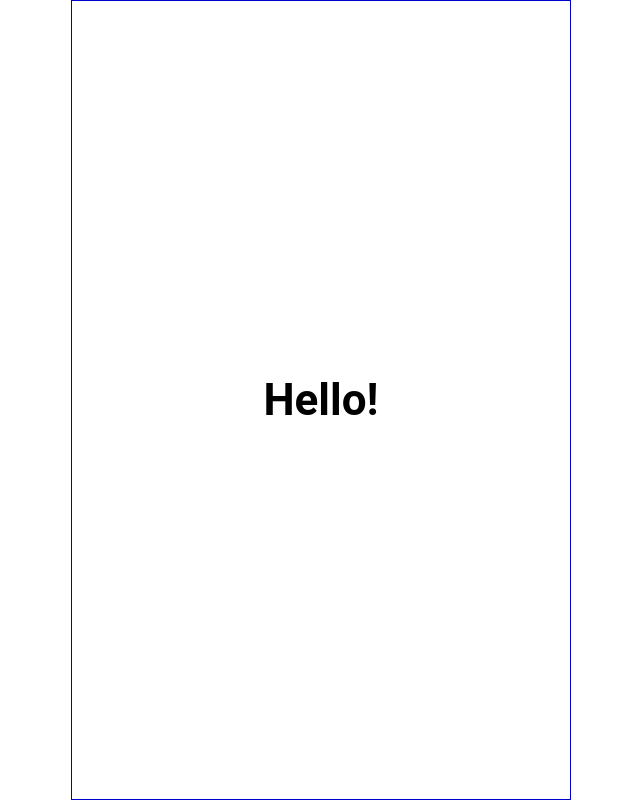
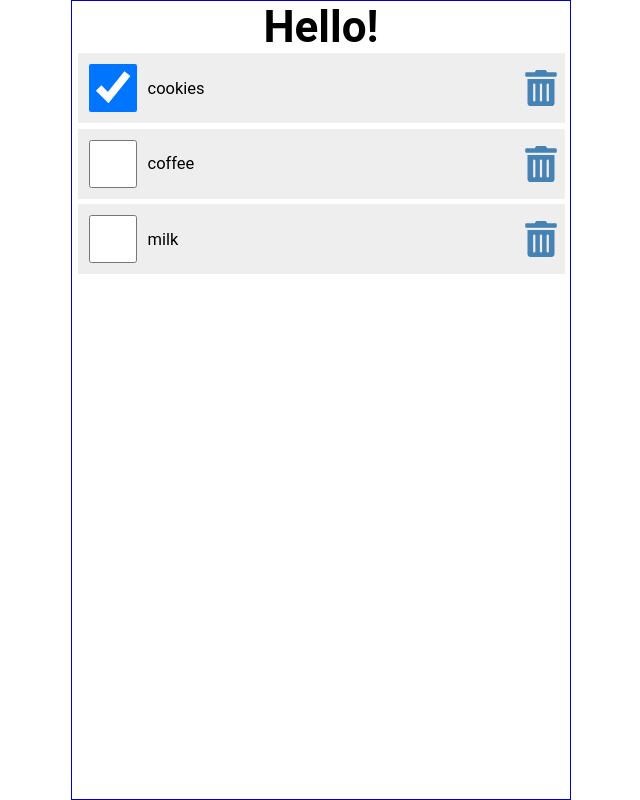
Before and after one commit to nkped/repo-groceries-client, a React (Create React App) app: page / in a window 1280 px wide. Shown: the whole page, without its empty margins (319-959 px from the left). Built offline with nearby package versions, Linux system fonts and the light colour scheme.

Commit message:
add handleCheck, handleDelete

```diff
--- a/package.json
+++ b/package.json
@@ -8,6 +8,7 @@
     "@testing-library/user-event": "^13.5.0",
     "react": "^18.2.0",
     "react-dom": "^18.2.0",
+    "react-icons": "^4.8.0",
     "react-scripts": "5.0.1",
     "web-vitals": "^2.1.4"
   },
--- a/src/App.js
+++ b/src/App.js
@@ -1,7 +1,11 @@
+import Content from "./Content";
+
 
 function App() {
+
   return (
     <div className="App"><h1>Hello!</h1>
+  <Content />
     </div>
   );
 }
--- /dev/null
+++ b/src/Content.js
@@ -0,0 +1,51 @@
+import React from 'react'
+import { FaTrashAlt } from 'react-icons/fa'
+import { useState } from 'react'
+
+
+const Content = () => {
+
+    const [ items, setItems ] = useState([
+        {id: 1, checked: true, item: 'cookies'},
+        {id: 2, checked: false, item: 'coffee'},
+        {id: 3, checked: false, item: 'milk'}
+        ])
+
+    const handleChecked = (id) => {
+        const listItems = items.map((item) => ( item.id === id ? {...item, checked: !item.checked} : item ))
+        setItems(listItems)
+    }
+
+    const handleDelete = (id) => {
+        const listItems = items.filter((item) => item.id !== id )
+        setItems(listItems)
+    }
+
+    return (
+        <main>
+            <ul>
+                {items.map((item) => (
+                    <li className='item' key={item.id} >
+                        <input
+                            type='checkbox'
+                            checked={item.checked}
+                            onChange={() => handleChecked(item.id)}
+
+                             />
+                        <label>{item.item}</label>
+                        <FaTrashAlt
+                            role='button'
+                            tabIndex={0}
+                            onClick={() => handleDelete(item.id)} />
+                    </li>
+                ))}
+            </ul>
+    </main>
+    )
+}
+
+
+
+
+
+export default Content
```
Also changed, not shown: 1 other file (tests, documents, lock files or other folders).
